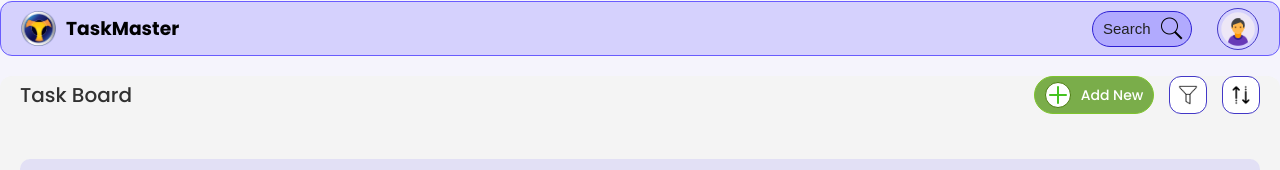
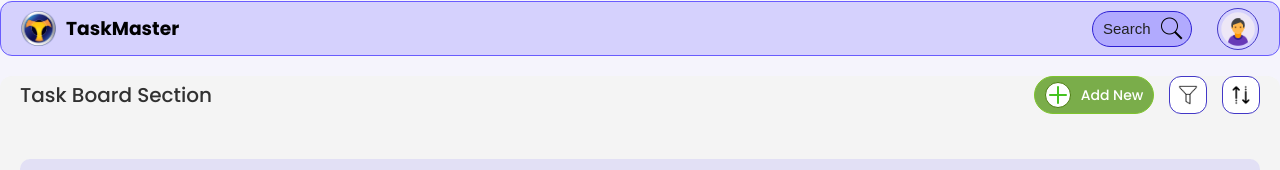
Before and after one commit to ismailmusa1982/Task-Management-System, a React (Vite) app in the folder client/: page / in a window 1280 px wide. Shown: the top 170 px of the page. Built offline with nearby package versions, Linux system fonts and the light colour scheme; no server answers; sample sign-in values are in the browser's storage.

Commit message:
Update Tasks.jsx

```diff
--- a/client/src/components/TasksSection/Tasks.jsx
+++ b/client/src/components/TasksSection/Tasks.jsx
@@ -136,7 +136,7 @@ const Tasks = () => {
       )}
 
       <div className={styles["task-header"]}>
-        <p>Task Board</p>
+        <p>Task Board Section</p>
         <div className={styles["task-header-options"]}>
           <div
             onClick={newTaskHandler}
```
